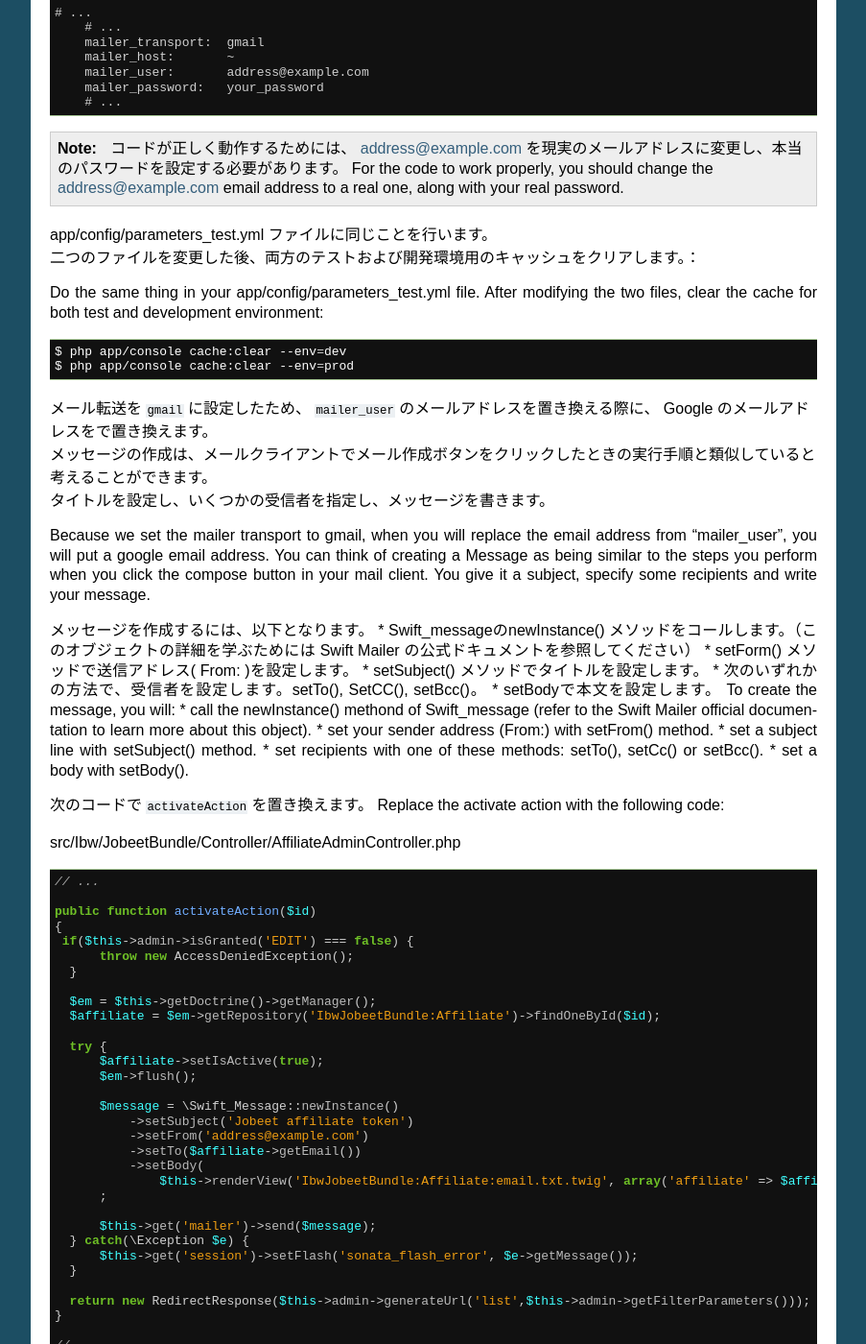
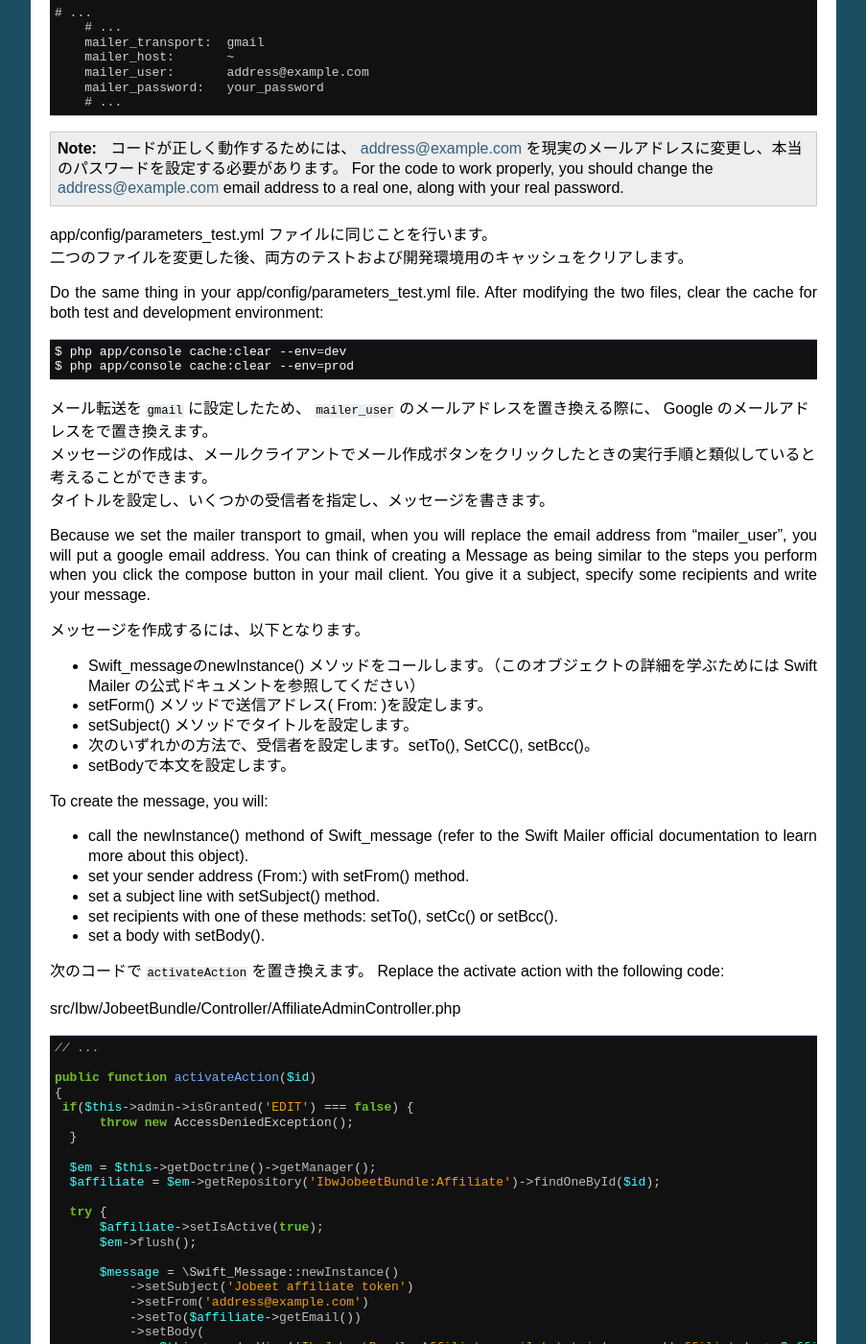
Before and after one commit to symfony-japan-old/symfony2-jobeet-ja, a Sphinx documentation site: the page built from source/day-16-the-mailer.rst, in a window 1280 px wide and 1400 px high, scrolled down 633 px. Shown: the whole window at 96% size, without its empty margins (198-1101 px from the left). Built offline with Sphinx 7.4.7, drawn with Linux system fonts in a browser that asks for light colours; some of the changed text lies outside the part shown.

Commit message:
コロン削除

```diff
--- a/source/day-16-the-mailer.rst
+++ b/source/day-16-the-mailer.rst
@@ -37,7 +37,7 @@
    For the code to work properly, you should change the address@example.com email address to a real one, along with your real password.
 
 | app/config/parameters_test.yml ファイルに同じことを行います。
-| 二つのファイルを変更した後、両方のテストおよび開発環境用のキャッシュをクリアします。：
+| 二つのファイルを変更した後、両方のテストおよび開発環境用のキャッシュをクリアします。
 Do the same thing in your app/config/parameters_test.yml file.
 After modifying the two files, clear the cache for both test and development environment:
 
@@ -54,17 +54,20 @@
 You give it a subject, specify some recipients and write your message.
 
 メッセージを作成するには、以下となります。
-* Swift_messageのnewInstance() メソッドをコールします。（このオブジェクトの詳細を学ぶためには Swift Mailer の公式ドキュメントを参照してください）
-* setForm() メソッドで送信アドレス( From: )を設定します。
-* setSubject() メソッドでタイトルを設定します。
-* 次のいずれかの方法で、受信者を設定します。setTo(), SetCC(), setBcc()。
-* setBodyで本文を設定します。
+
+*  Swift_messageのnewInstance() メソッドをコールします。（このオブジェクトの詳細を学ぶためには Swift Mailer の公式ドキュメントを参照してください）
+*  setForm() メソッドで送信アドレス( From: )を設定します。
+*  setSubject() メソッドでタイトルを設定します。
+*  次のいずれかの方法で、受信者を設定します。setTo(), SetCC(), setBcc()。
+*  setBodyで本文を設定します。
+
 To create the message, you will:
-* call the newInstance() methond of Swift_message (refer to the Swift Mailer official documentation to learn more about this object).
-* set your sender address (From:) with setFrom() method.
-* set a subject line with setSubject() method.
-* set recipients with one of these methods: setTo(), setCc() or setBcc().
-* set a body with setBody().
+
+*  call the newInstance() methond of Swift_message (refer to the Swift Mailer official documentation to learn more about this object).
+*  set your sender address (From:) with setFrom() method.
+*  set a subject line with setSubject() method.
+*  set recipients with one of these methods: setTo(), setCc() or setBcc().
+*  set a body with setBody().
 
 次のコードで ``activateAction`` を置き換えます。
 Replace the activate action with the following code:
@@ -124,7 +127,7 @@
    or http://jobeet.local/app_dev.php/api/{{affiliate}}/jobs.yaml
 
 | ここで、複数のアフィリエイトアカウントを選択しアクティブ化した場合でも、アクティベーションメールが届くように、
-| batchActionActivate にメール機能を追加してみましょう：
+| batchActionActivate にメール機能を追加してみましょう。
 Now, let’s add the mailing functionality to the batchActionActivate too,
 so that even if we select multiple affiliate accounts to activate, they will receive their account activation email :
 
@@ -169,7 +172,7 @@
 
 | Symfony のメーラーでメール送信する機能を作成しました。次は、作成したものが正しく動くか機能テストを書いて確認しましょう。
 | この新しい機能をテストするには、ログインする必要があります。ログインするには、ユーザー名とパスワードが必要になります。
-| ユーザー ``admin`` を追加する新しいフィクスチャファイルを作成することから始めます。：
+| ユーザー ``admin`` を追加する新しいフィクスチャファイルを作成することから始めます。
 Now that we have seen how to send an email with the symfony mailer, let’s write some functional tests to ensure we did the right thing.
 To test this new functionality, we need to be logged in. To log in, we will need an username and a password.
 That’s why we will start by creating a new fixture file, where we add the user admin:
```
Also changed, not shown: other parts of source/day-16-the-mailer.rst (+2 -2 lines).
